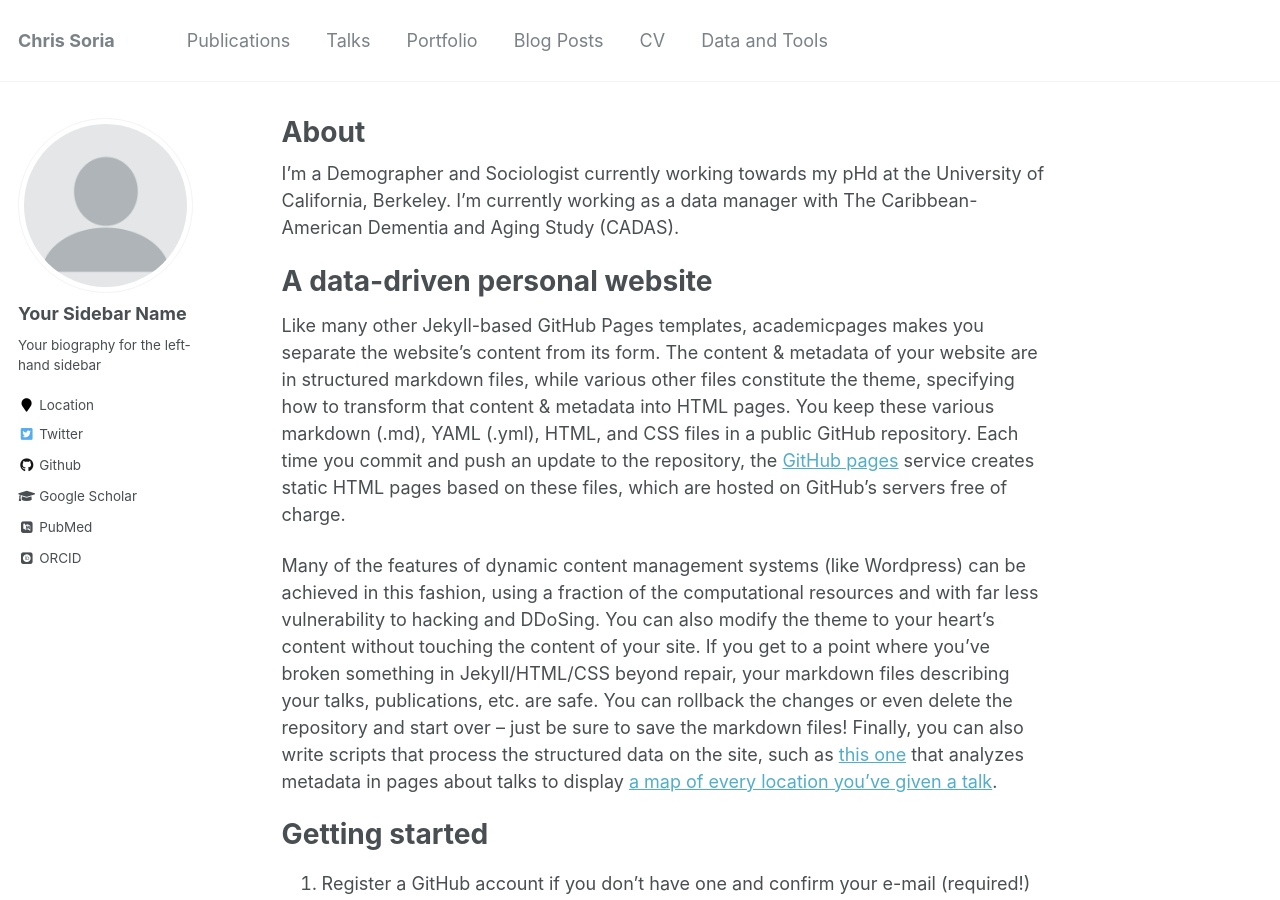
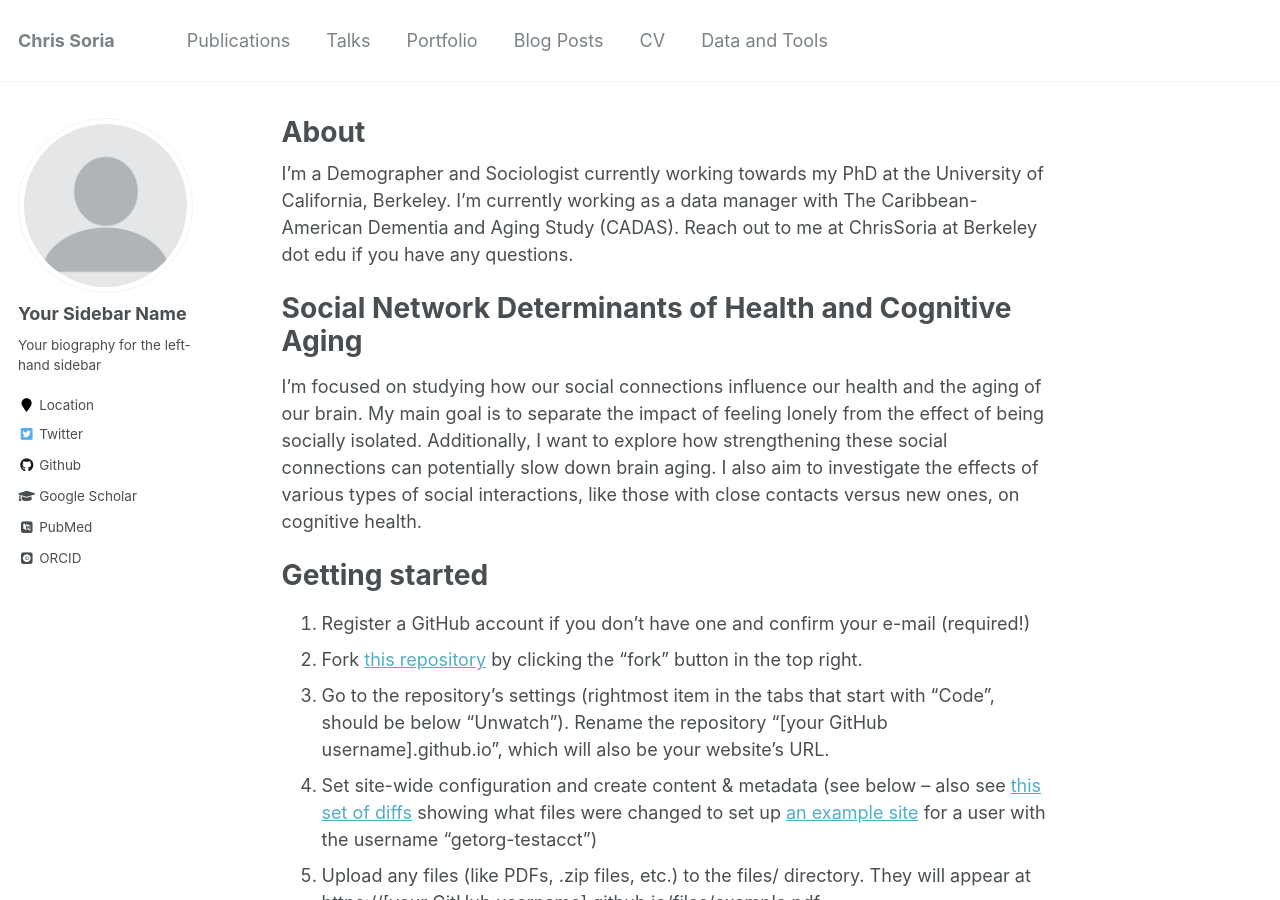
Before and after one commit to chrissoria/chrissoria.github.io, a Jekyll site: the page built from _pages/about.md, in a window 1280 px wide and 900 px high. Built offline with Jekyll 4.4.1, drawn with Linux system fonts in a browser that asks for light colours; some web fonts are replaced.

Commit message:
updated my front page bio

```diff
--- a/_pages/about.md
+++ b/_pages/about.md
@@ -8,13 +8,12 @@ redirect_from:
   - /about.html
 ---
 
-I'm a Demographer and Sociologist currently working towards my pHd at the University of California, Berkeley. I'm currently working as a data manager with The Caribbean-American Dementia and Aging Study (CADAS).
+I'm a Demographer and Sociologist currently working towards my PhD at the University of California, Berkeley. I'm currently working as a data manager with The Caribbean-American Dementia and Aging Study (CADAS). Reach out to me at ChrisSoria at Berkeley dot edu if you have any questions.
 
-A data-driven personal website
+Social Network Determinants of Health and Cognitive Aging
 ======
-Like many other Jekyll-based GitHub Pages templates, academicpages makes you separate the website's content from its form. The content & metadata of your website are in structured markdown files, while various other files constitute the theme, specifying how to transform that content & metadata into HTML pages. You keep these various markdown (.md), YAML (.yml), HTML, and CSS files in a public GitHub repository. Each time you commit and push an update to the repository, the [GitHub pages](https://pages.github.com/) service creates static HTML pages based on these files, which are hosted on GitHub's servers free of charge.
 
-Many of the features of dynamic content management systems (like Wordpress) can be achieved in this fashion, using a fraction of the computational resources and with far less vulnerability to hacking and DDoSing. You can also modify the theme to your heart's content without touching the content of your site. If you get to a point where you've broken something in Jekyll/HTML/CSS beyond repair, your markdown files describing your talks, publications, etc. are safe. You can rollback the changes or even delete the repository and start over -- just be sure to save the markdown files! Finally, you can also write scripts that process the structured data on the site, such as [this one](https://github.com/academicpages/academicpages.github.io/blob/master/talkmap.ipynb) that analyzes metadata in pages about talks to display [a map of every location you've given a talk](https://academicpages.github.io/talkmap.html).
+I'm focused on studying how our social connections influence our health and the aging of our brain. My main goal is to separate the impact of feeling lonely from the effect of being socially isolated. Additionally, I want to explore how strengthening these social connections can potentially slow down brain aging. I also aim to investigate the effects of various types of social interactions, like those with close contacts versus new ones, on cognitive health.
 
 Getting started
 ======
```
Also changed, not shown: 1 other file.
